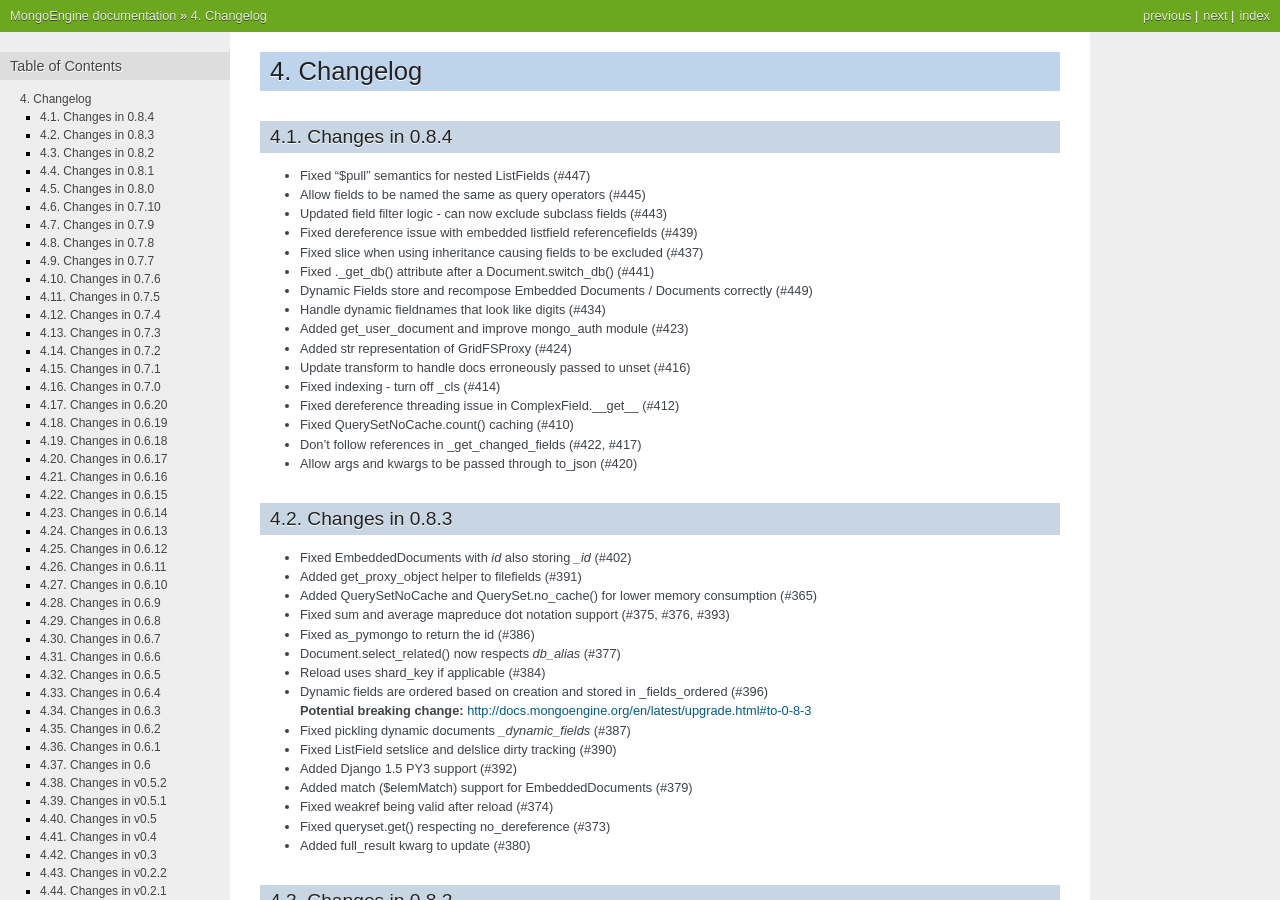
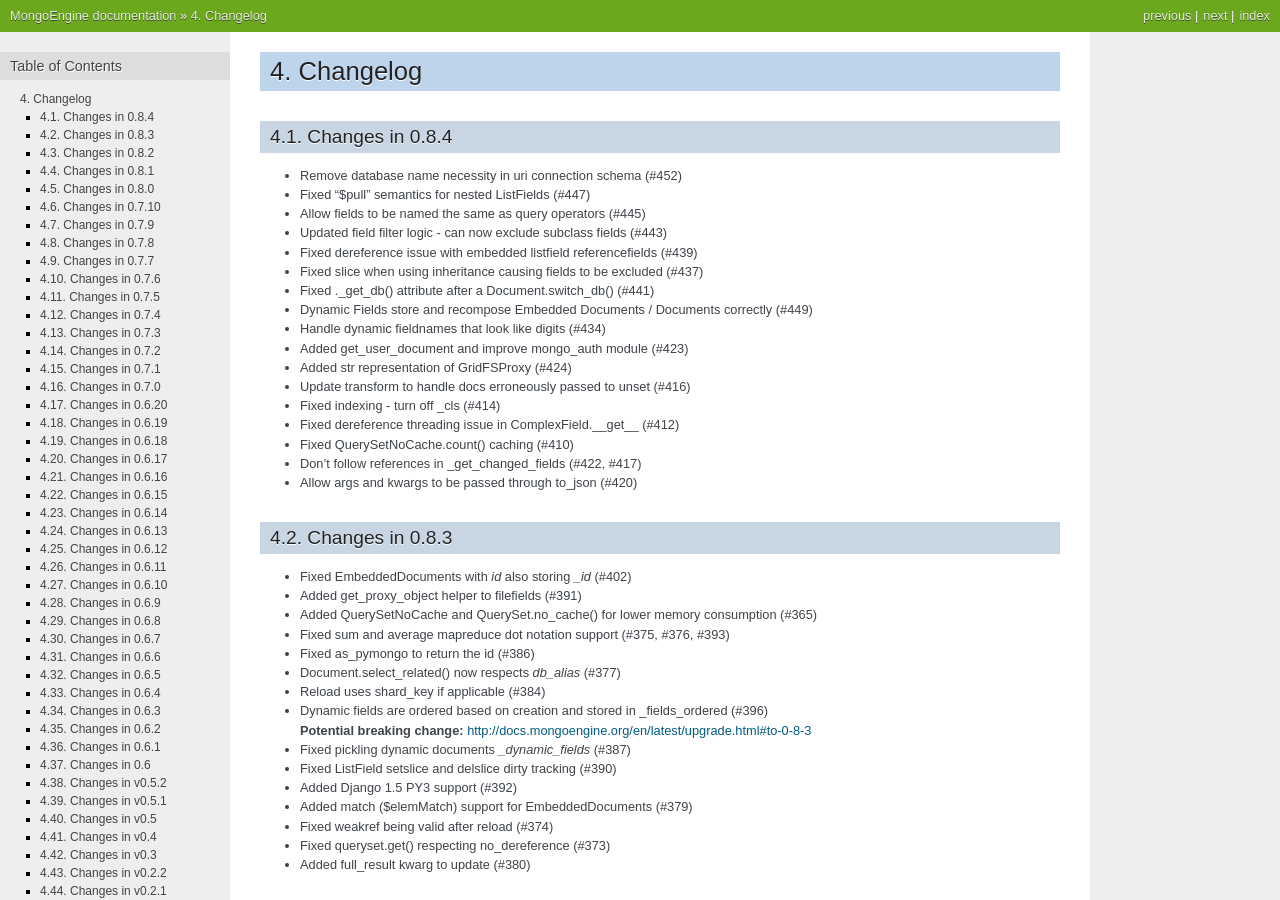
Before and after one commit to MongoEngine/mongoengine, a Sphinx documentation site: the page built from docs/changelog.rst, in a window 1280 px wide and 900 px high. Built offline with Sphinx 7.4.7, drawn with Linux system fonts in a browser that asks for light colours; the version number could not be read and is left out.

```diff
--- a/docs/changelog.rst
+++ b/docs/changelog.rst
@@ -4,6 +4,7 @@ Changelog
 
 Changes in 0.8.4
 ================
+- Remove database name necessity in uri connection schema (#452)
 - Fixed "$pull" semantics for nested ListFields (#447)
 - Allow fields to be named the same as query operators (#445)
 - Updated field filter logic - can now exclude subclass fields (#443)
```
Also changed, not shown: 1 other file.
